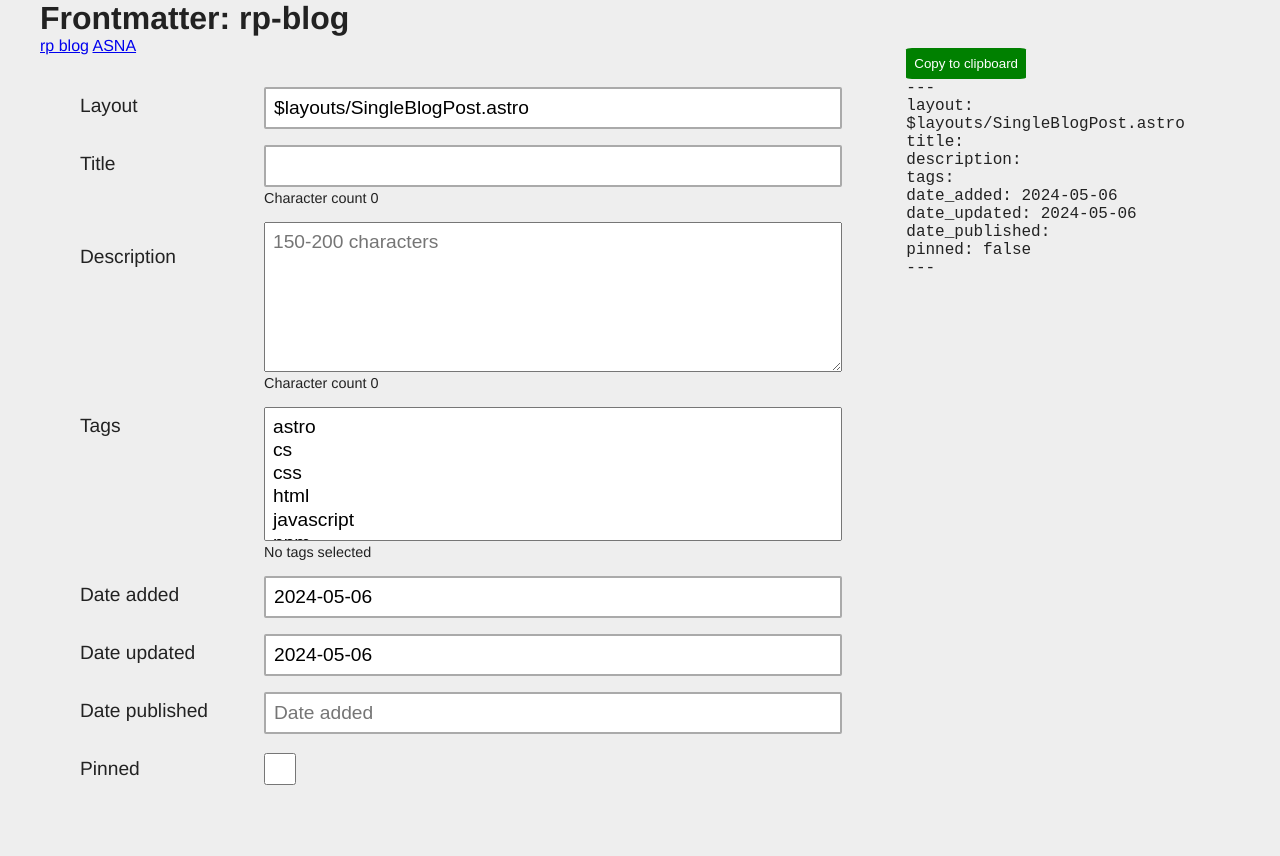
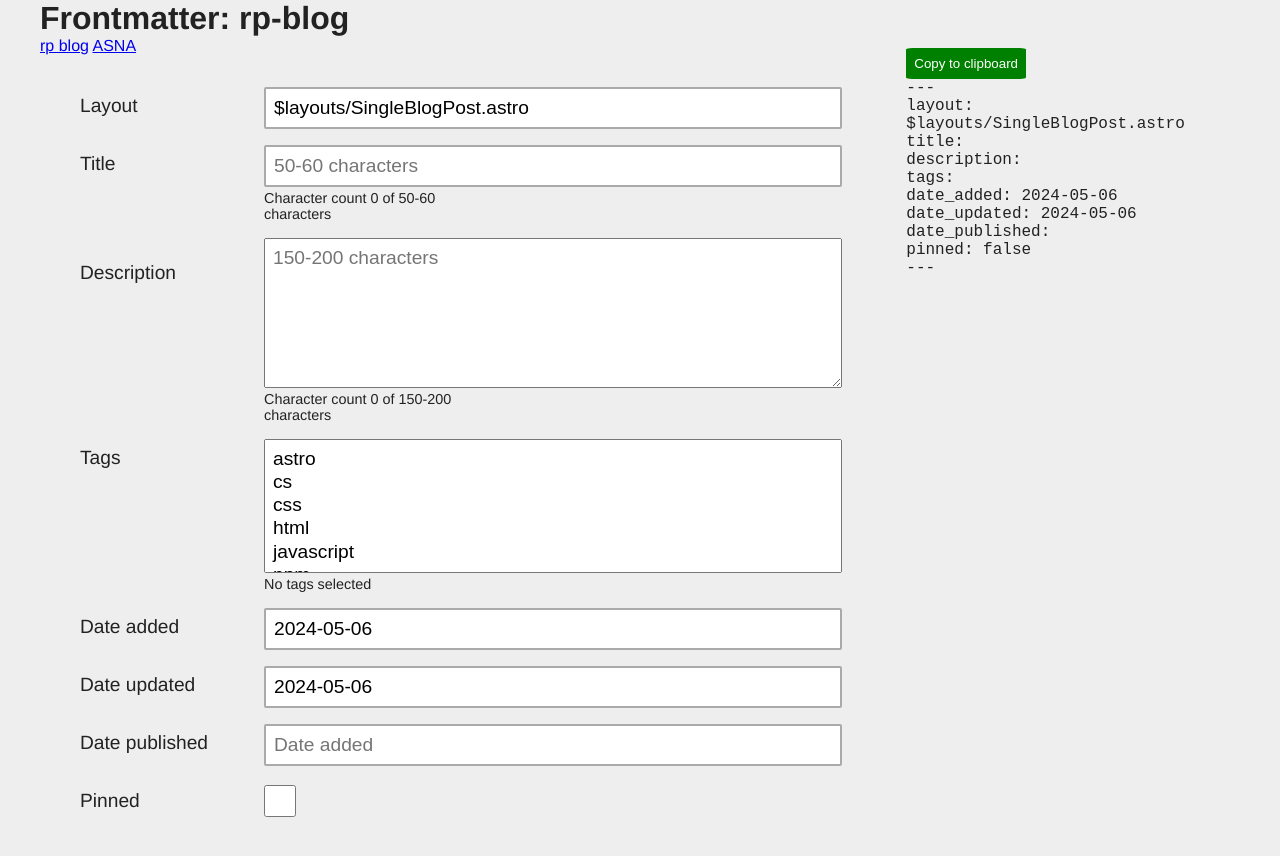
Before and after one commit to rogerpence/frontmatter-editor, a SvelteKit app: page / in a window 1280 px wide. Shown: the top 856 px of the page. Built offline with nearby package versions, Linux system fonts and the light colour scheme.

Commit message:
fix char count caption

```diff
--- a/src/components/SelectMultiLineTag.svelte
+++ b/src/components/SelectMultiLineTag.svelte
@@ -10,7 +10,6 @@
     export let label
     // export let value
     // export let doc_name
-    // export let caption
     export let show_info
 
     const tags = tags_list?.[$fm_name]['tags']
--- a/src/components/TextAreaTag.svelte
+++ b/src/components/TextAreaTag.svelte
@@ -49,6 +49,6 @@
         id={id}
         placeholder="{caption}">{value}</textarea>
         {#if show_info}
-            <p class="counter"><span id={counter_id}>Character count {char_count}</span></p>
+            <p class="counter"><span id={counter_id}>Character count {char_count} of {caption}</span></p>
         {/if}
 </div>
--- a/src/components/TextTag.svelte
+++ b/src/components/TextTag.svelte
@@ -8,6 +8,7 @@
 
     export let label
     export let show_info = false
+    export let caption = ""
     export let value = ""
 
     const id = normalize(label)
@@ -41,8 +42,8 @@
     name={normalize(label)}
     id={normalize(label)}
     data_value
-    placeholder=""/>
+    placeholder={caption}/>
     {#if show_info}
-    <p class="counter"><span id={counter_id}>Character count {char_count}</span></p>
+    <p class="counter"><span id={counter_id}>Character count {char_count} of {caption}</span></p>
     {/if}
 </div>
--- a/src/lib/scripts/utilities.js
+++ b/src/lib/scripts/utilities.js
@@ -8,7 +8,7 @@ export function format_date(date) {
 }
 
 export function normalize(name) {
-	return name.toLowerCase().replace(' ', '_');
+	if (name) return name.toLowerCase().replace(' ', '_');
 }
 
 export const copy_to_clipboard_sync = (str) => {
@@ -37,8 +37,10 @@ export function get_frontmatter_template(fm_json) {
 	fields.push(`---`);
 
 	fm_json?.map((def) => {
-		const field_name = normalize(def.label_text);
-		fields.push(`${field_name}: \$${field_name}`);
+		if (def.type != 'separator') {
+			const field_name = normalize(def.label_text);
+			fields.push(`${field_name}: \$${field_name}`);
+		}
 	});
 
 	fields.push(`---`);
@@ -52,6 +54,7 @@ export function assign_defaults_to_fm(fm, fm_json) {
 
 		if (field.type == 'boolean') {
 			fm = fm.replace(fm_key, field.value.toString());
+		} else if (field.type == 'separator') {
 		} else if (field.type == 'singleselect') {
 			const first_value = field.value.split('|')[0].trim();
 			fm = fm.replace(fm_key, first_value);
--- a/src/routes/+page.svelte
+++ b/src/routes/+page.svelte
@@ -30,8 +30,12 @@
         <div><a data-sveltekit-reload href="/?docname=rp-blog">rp blog</a>        <a data-sveltekit-reload href="/?docname=asna">ASNA</a></div>
         <form id="form">
         {#each $fm_json as field}
+            {#if field.type == "separator"}
+            <hr>
+            {/if}
+
             {#if field.type == "text" && !field.multiline}
-                <TextTag label={field.label_text} value={field.value} show_info={field.show_info} />
+                <TextTag label={field.label_text} value={field.value} show_info={field.show_info} caption={field.caption}/>
             {/if}
 
             {#if field.type == "text" && field.multiline}
@@ -43,9 +47,9 @@
             {/if}
 
             {#if field.type == "singleselect" }
-            <pre>
+            <!-- <pre>
                 {JSON.stringify(field, null, 4)}
-            </pre>
+            </pre> -->
             <SelectSingleTag label={field.label_text} value={field.value}/>
             {/if}
 
--- a/src/style.css
+++ b/src/style.css
@@ -9,6 +9,10 @@
     background-color: #eee;
     font-family: 'helvetica neue', helvetica, arial, sans-serif;
     color: #222;
+  }
+
+  hr {
+    margin-block: 2rem;
   }
 
   #refresh-frontmatter-button {
```
Also changed, not shown: src/lib/data/frontmatter-json.js.
